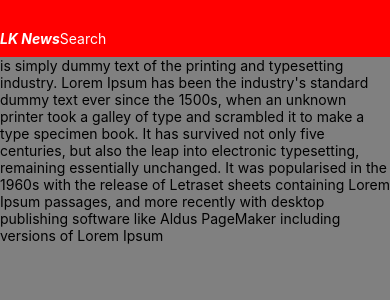
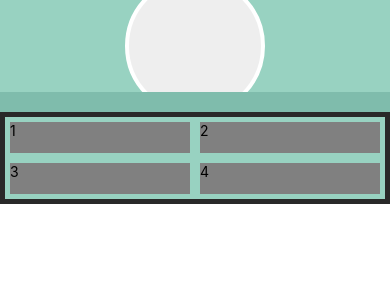
Before and after one commit to hasithaAlex/ReactNative, a React Native app: screen / in a window 390 px wide. Shown: the top 300 px of the page. Built offline with nearby package versions, Linux system fonts and the light colour scheme.

Commit message:
initial commit

```diff
--- a/App.js
+++ b/App.js
@@ -5,37 +5,73 @@ import {
   Text,
   View,
 } from 'react-native';
-//var { StyleSheet, Text, View } = require('react-native');
-
-import styles from './styles';
-
 
 export default class App extends React.Component {
+
   render() {
     return (
-      <View style={styles.global.mainContainer}>
-        <View style={styles.navbar.appearance}>
-
-          <Text style={[styles.navbar.title,componentStyles.titleItalic,{
-            fontWeight: 'bold' //inline style
-          }]}>LK News</Text>
-          <Text style={styles.navbar.button}>Search</Text>
+      <View styles={styles.container}>
+        <View style={styles.top}>
+          <View style={styles.profileimaage}></View>
         </View>
-        <View style={styles.global.content}>
-          <Text>
-          is simply dummy text of the printing and typesetting industry. Lorem Ipsum has been the industry's standard dummy text ever since the 1500s, when an unknown printer took a galley of type and scrambled it to make a type specimen book. It has survived not only five centuries, but also the leap into electronic typesetting, remaining essentially unchanged. It was popularised in the 1960s with the release of Letraset sheets containing Lorem Ipsum passages, and more recently with desktop publishing software like Aldus PageMaker including versions of Lorem Ipsum
-          </Text>
+        <View style={styles.center}></View>
+        <View style={styles.bottom}>
+          <View style={styles.bottomItem}>
+            <View style={styles.bottomItemInner}><Text>1</Text></View>
+          </View>
+          <View style={styles.bottomItem}>
+            <View style={styles.bottomItemInner}><Text>2</Text></View>
+          </View>
+          <View style={styles.bottomItem}>
+            <View style={styles.bottomItemInner}><Text>3</Text></View>
+          </View>
+          <View style={styles.bottomItem}>
+            <View style={styles.bottomItemInner}><Text>4</Text></View>
+          </View>
         </View>
       </View>
-
     );
   }
 }
 
 //component specific styles when you separate with other styles--------------------------
-var componentStyles = StyleSheet.create({
-  titleItalic: {
-    fontStyle: 'italic',
-    fontWeight: 'normal'
+const styles = StyleSheet.create({
+  container: {
+    flex: 1,
+  },
+  top: {
+    height: '45%',
+    alignItems: 'center',
+    justifyContent: 'center',
+    backgroundColor: '#98d2c1'
+  },
+  profileimaage: {
+    width: 140,
+    height: 140,
+    borderRadius: 100,
+    borderWidth: 4,
+    borderColor: '#fff',
+    backgroundColor: '#eee'
+  },
+  center: {
+    height: '10%',
+    backgroundColor: '#7fbcac'
+  },
+  bottom: {
+    height: '45%',
+    backgroundColor: '#292929',
+    flexDirection: 'row', //column
+    flexWrap: 'wrap',
+    padding: 5
+  },
+  bottomItem: {
+    width: '50%',
+    height: '50%',
+    padding: 5,
+    backgroundColor: '#98d2c1'
+  },
+  bottomItemInner: {
+    flex: 1,
+    backgroundColor: 'gray'
   }
 });
--- a/styles.js
+++ /dev/null
@@ -1,12 +0,0 @@
-'use strict'
-
-var React = require('react-native');
-var { StyleSheet } = React;
-
-import _global from './styles/global';
-import _navbar from './styles/navbar';
-
-export default {
-   global: _global,
-   navbar: _navbar
-};
--- a/styles/global.js
+++ /dev/null
@@ -1,14 +0,0 @@
-'use strict'
-
-var React = require('react-native');
-var { StyleSheet } = React;
-
-export default StyleSheet.create({
-    mainContainer: {
-      flex:1
-    },
-    content: {
-      backgroundColor: 'gray',
-      flex: 1
-    }
-});
--- a/styles/navbar.js
+++ /dev/null
@@ -1,20 +0,0 @@
-'use strict'
-
-var React = require('react-native');
-var { StyleSheet } = React;
-
-export default StyleSheet.create({
-      appearance: {
-         backgroundColor: 'red',
-         paddingTop: 30,
-         paddingBottom: 10,
-         flexDirection: 'row',
-      },
-      title: {
-        color: '#FEFEFE',
-        fontWeight: 'bold'
-      },
-      button: {
-        color: '#FEFEFE',
-      }
-});
```
Also changed, not shown: package.json (line endings or trailing spaces), 1 other file (tests, documents, lock files or other folders).
